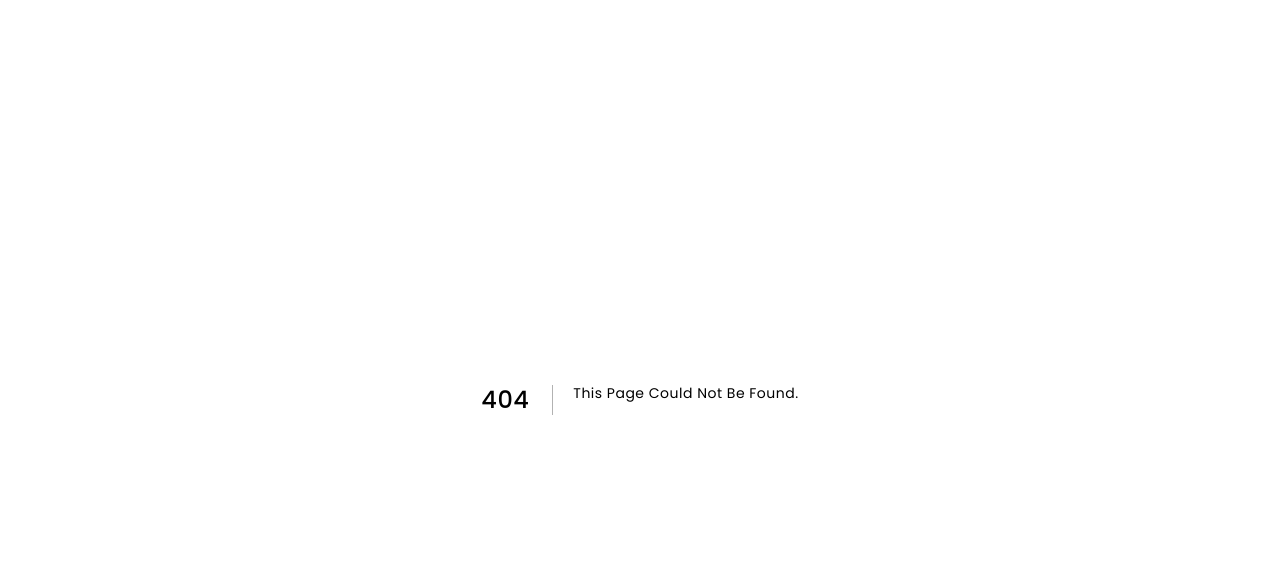
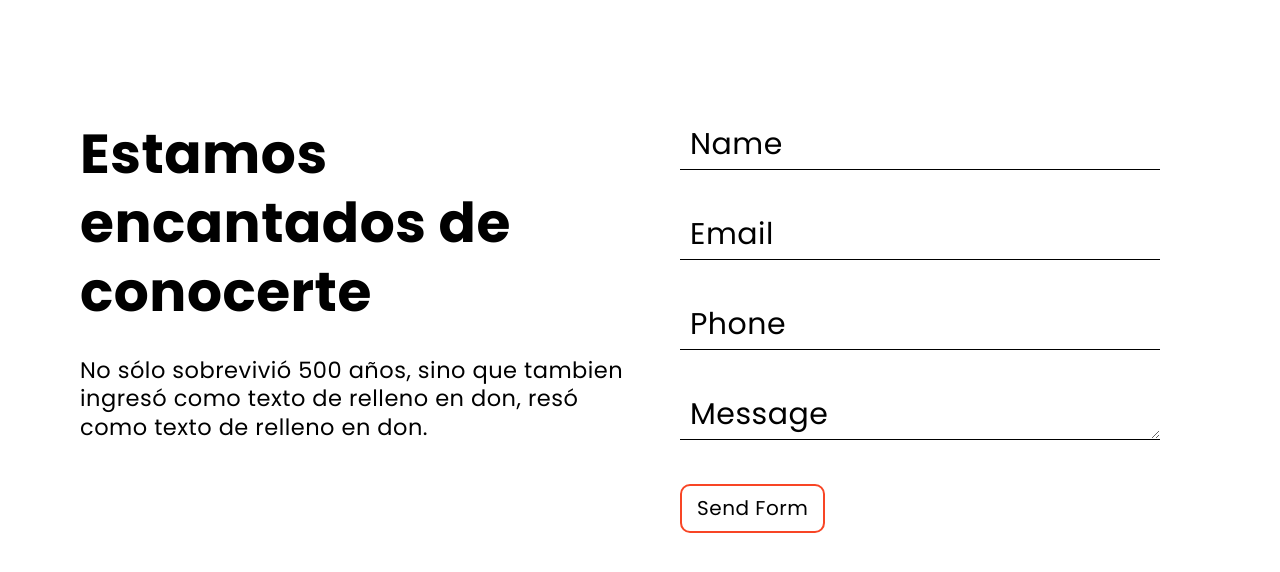
Before and after one commit to alejandrogsk/web-dev-agency, a Next.js app: page /contact in a window 1280 px wide. Before the commit this address had no page. Shown: the top 572 px of the page. Built offline with nearby package versions, Linux system fonts and the light colour scheme.

Commit message:
contact page created

```diff
--- a/components/Global/Layout.js
+++ b/components/Global/Layout.js
@@ -5,7 +5,7 @@ import Navigation from "./Navigation";
 
 const menues = {
     es: {
-        cta: "Contactanos Ahora",
+        cta: {title:"Contactanos Ahora", path:"/contact"},
         menu: [
             { title: "Inicio", link: "/" },
             { title: "UX/UI", link: "/uxui" },
@@ -15,7 +15,7 @@ const menues = {
         ]
     },
     en: {
-        cta:"Contact us now",
+        cta: {title:"Contact us now", path:"/contact"},
         menu: [
             { title: "Home", link: "/" },
             { title: "UX/UI", link: "/uxui" },
--- a/components/Global/Navigation.js
+++ b/components/Global/Navigation.js
@@ -69,11 +69,13 @@ const NavigationDesktop = ({menues}) => {
                     }
                 </ul>
             </nav>
+            <Link href={cta.path}>
             <a
                 className="desktop__cta"
-            >
-                {cta}
+                >
+                {cta.title}
             </a>
+                </Link>
         </header>
     );
 };
--- a/components/Pages/Home/BlogPostsSection.js
+++ b/components/Pages/Home/BlogPostsSection.js
@@ -1,10 +1,8 @@
 import React from "react";
-
 const BlogPostsSection = ({ blog }) => {
     const { before_title, title, posts } = blog;
-
     return (
-        <section className="p-layout home-bs">
+        <section className={`p-layout home-bs`}>
 
                 <h6>
                     {before_title}
--- a/package.json
+++ b/package.json
@@ -12,7 +12,8 @@
     "animate.css": "^4.1.1",
     "next": "12.1.6",
     "react": "18.1.0",
-    "react-dom": "18.1.0"
+    "react-dom": "18.1.0",
+    "react-textarea-autosize": "^8.3.4"
   },
   "devDependencies": {
     "eslint": "8.16.0",
--- /dev/null
+++ b/pages/contact.js
@@ -0,0 +1,55 @@
+import React from 'react'
+
+
+import TextareaAutosize from 'react-textarea-autosize';
+
+const contact = () => {
+  return (
+    <section className="contact-section p-layout">
+        <div className="contact-section__content">
+            <h1>Estamos encantados de conocerte</h1>
+            <p>No sólo sobrevivió 500 años, sino que tambien ingresó como texto de relleno en don, resó como texto de relleno en don.</p>
+            <span></span>
+        </div>
+        <div className="contact-section__form">
+
+            <form className="contact-form">
+                <div className="contact-form__group">
+                    <input
+                        name="userName" type="text"
+                        required
+                        />
+                        <label>Name</label>
+                </div>
+
+                <div className="contact-form__group">
+                    <input
+                        name="userEmail" type="text"
+                        required
+                        />
+                        <label>Email</label>
+                </div>
+
+                <div className="contact-form__group">
+                    <input
+                        name="userPhone" type="text"
+                        required
+                        />
+                        <label>Phone</label>
+                </div>
+                <div className="contact-form__group">
+                <TextareaAutosize required />
+                        <label>Message</label>
+                </div>
+
+                <button type="submit">Send form</button>
+
+
+            </form>
+
+        </div>
+    </section>
+  )
+}
+
+export default contact
--- a/pages/ecommerce.js
+++ b/pages/ecommerce.js
@@ -28,6 +28,7 @@ export default function Home({ ecommerceData }) {
            {/* <ServicesSection data={data.services}/> */}
            <PaymentPlatformsSections data={data.payments}/>
            <MobileSection data={data.mobile_content} />
+
            <BlackSection data={data.platforms} />
         </main>
     </Layout>
--- a/styles/global/_variables.scss
+++ b/styles/global/_variables.scss
@@ -1,4 +1,5 @@
-$c-black:#1A1A1A;
+//$c-black:#1A1A1A;
+$c-black:#000;
 $c-white: #fff;
 $c-orange-m: #F84525;
 $c-orange-l: #F95639;
--- a/styles/main.scss
+++ b/styles/main.scss
@@ -30,5 +30,6 @@
 
 //Marketing
 @import "./pages/marketing/marketing-sections";
+@import "./pages/contact";
 
 @import "./components/navbar-desktop.scss";
--- /dev/null
+++ b/styles/pages/_contact.scss
@@ -0,0 +1,113 @@
+.contact-section {
+  display: grid;
+  grid-template-columns: repeat(2,1fr);
+  padding-top: 12rem;
+  @include respond(tab){
+    grid-template-columns: 1fr;
+    row-gap: 4rem;
+  }
+  &__content {
+    & > h1 { margin-bottom: 3rem;}
+  }
+  &__form {}
+}
+
+.contact-form {
+  padding: 0 4rem;
+  @include respond(tab){
+    padding: 0;
+  }
+  &__group {
+    margin-bottom: 4rem;
+    position: relative;
+
+    & > label {
+      position: absolute;
+      top: 6px;
+      left:10px;
+      font-size: 3rem;
+      z-index: 1;
+      transition: all 300ms;
+      @include respond(tab){
+        font-size:2.5rem;
+      }
+    }
+
+    & > input {
+      outline: none;
+      border: none;
+      border-bottom: 1px solid black;
+      background-color: transparent;
+      z-index: 3;
+      width: 100%;
+      height: 5rem;
+      font-size: 3rem;
+      @include respond(tab){
+        font-size:2.5rem;
+      }
+
+      &:valid,
+      &:focus {
+        //border-bottom: 1px solid black;
+        & + label {
+          top: -12px;
+          left:2px;
+          font-size: 1.5rem;
+        }
+      }
+    }
+
+    & > textarea {
+      width: 100%;
+      outline: none;
+      border: none;
+      border-bottom: 1px solid black;
+      background-color: transparent;
+      z-index: 3;
+      width: 100%;
+      min-height: 5rem;
+      font-size: 3rem;
+      @include respond(tab){
+        font-size:2.5rem;
+      }
+      &:valid, /// no se si esta bien
+      //&:not(:invalid),
+      &:focus {
+        //border-bottom: 1px solid black;
+        & + label {
+          top: -12px;
+          left:2px;
+          font-size: 1.5rem;
+        }
+      }
+    }
+
+
+
+
+
+  }
+  & > button {
+    cursor: pointer;
+    color: $c-black;
+    background-color: $c-white;
+    border: 2px solid $c-orange-m;
+    padding: 1rem 1.5rem;
+    font-size: 2rem;
+    text-transform: capitalize;
+    border-radius:1rem;
+    transition: all 300ms;
+
+    @include respond(tab) {
+      width: 100%;
+      background-color: $c-orange-m;
+      color: $c-white;
+    }
+    &:hover {
+      background-color: $c-orange-m;
+      color: $c-white;
+    }
+  }
+
+
+}
--- a/styles/pages/home/_hero.scss
+++ b/styles/pages/home/_hero.scss
@@ -17,6 +17,7 @@
 
         & > h1 {
             font-size: 6.5rem;
+            margin-top: 12rem;
             @include respond(desktop-small){
                 margin-top: 8rem;
 
```
Also changed, not shown: 1 other file (tests, documents, lock files or other folders).
